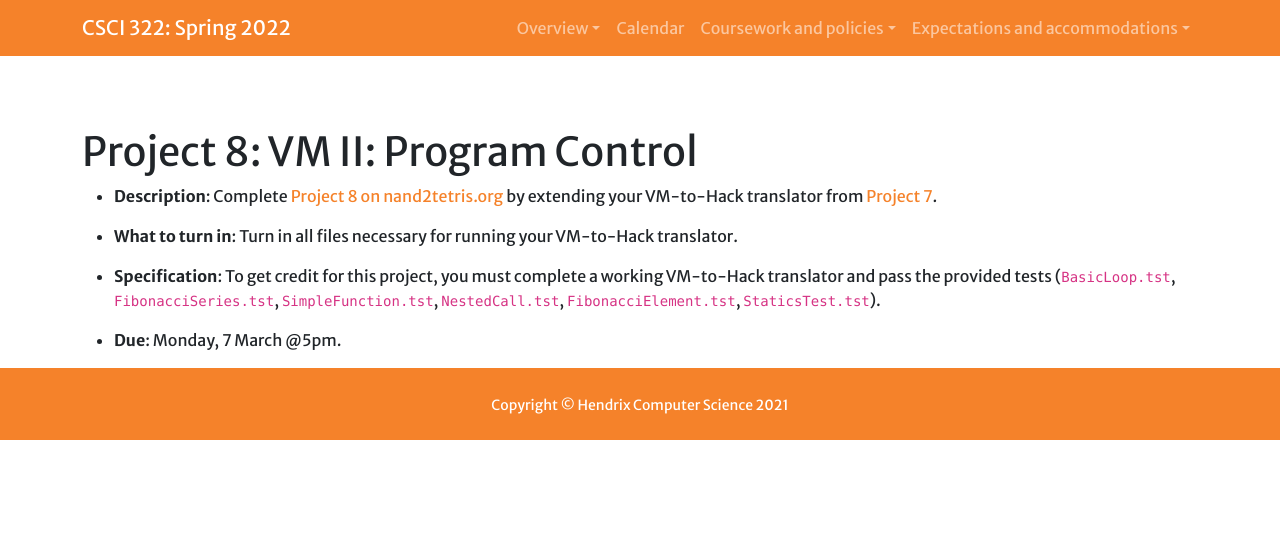
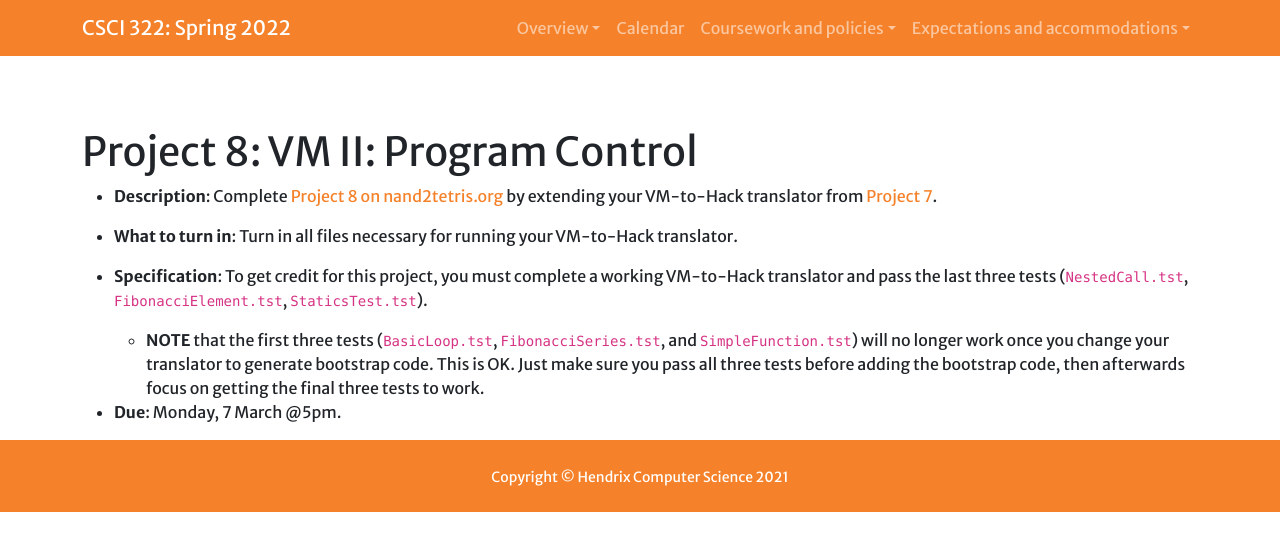
Before and after one commit to Hendrix-CS/csci322, a Jekyll site: the page built from projects/08-program-control.md, in a window 1280 px wide. Shown: the top 551 px of the page. Built offline with Jekyll 4.4.1, drawn with Linux system fonts in a browser that asks for light colours; a script that is not in the unit is left out.

Commit message:
update specs for project 8

```diff
--- a/projects/08-program-control.md
+++ b/projects/08-program-control.md
@@ -15,8 +15,14 @@ due: Monday, 7 March
   VM-to-Hack translator.
 
 * **Specification**: To get credit for this project, you must complete
-  a working VM-to-Hack translator and pass the provided tests
-  (`BasicLoop.tst`, `FibonacciSeries.tst`, `SimpleFunction.tst`,
-  `NestedCall.tst`, `FibonacciElement.tst`, `StaticsTest.tst`).
+  a working VM-to-Hack translator and pass the last three tests
+  (`NestedCall.tst`, `FibonacciElement.tst`, `StaticsTest.tst`).
+
+    - **NOTE** that the first three tests (`BasicLoop.tst`,
+      `FibonacciSeries.tst`, and `SimpleFunction.tst`) will no longer
+      work once you change your translator to generate bootstrap
+      code.  This is OK.  Just make sure you pass all three tests
+      before adding the bootstrap code, then afterwards focus on
+      getting the final three tests to work.
 
 * **Due**: {{page.due}} @5pm.
```
